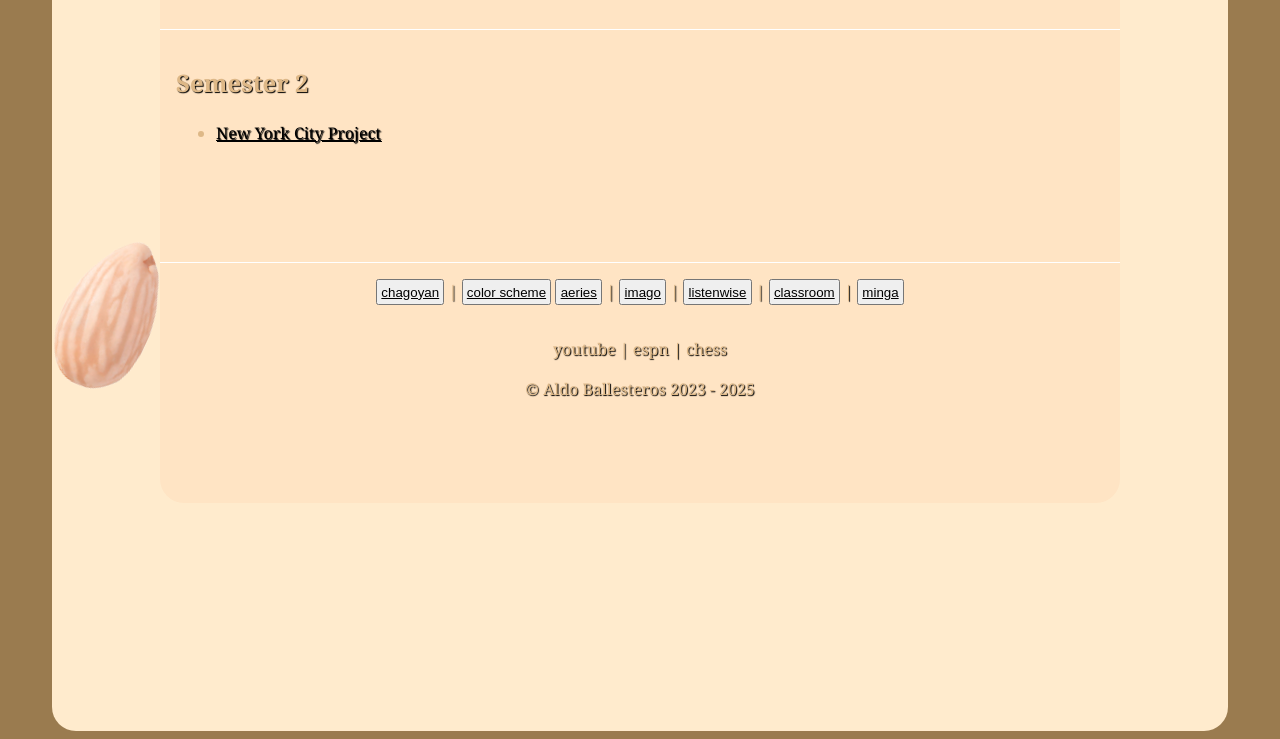
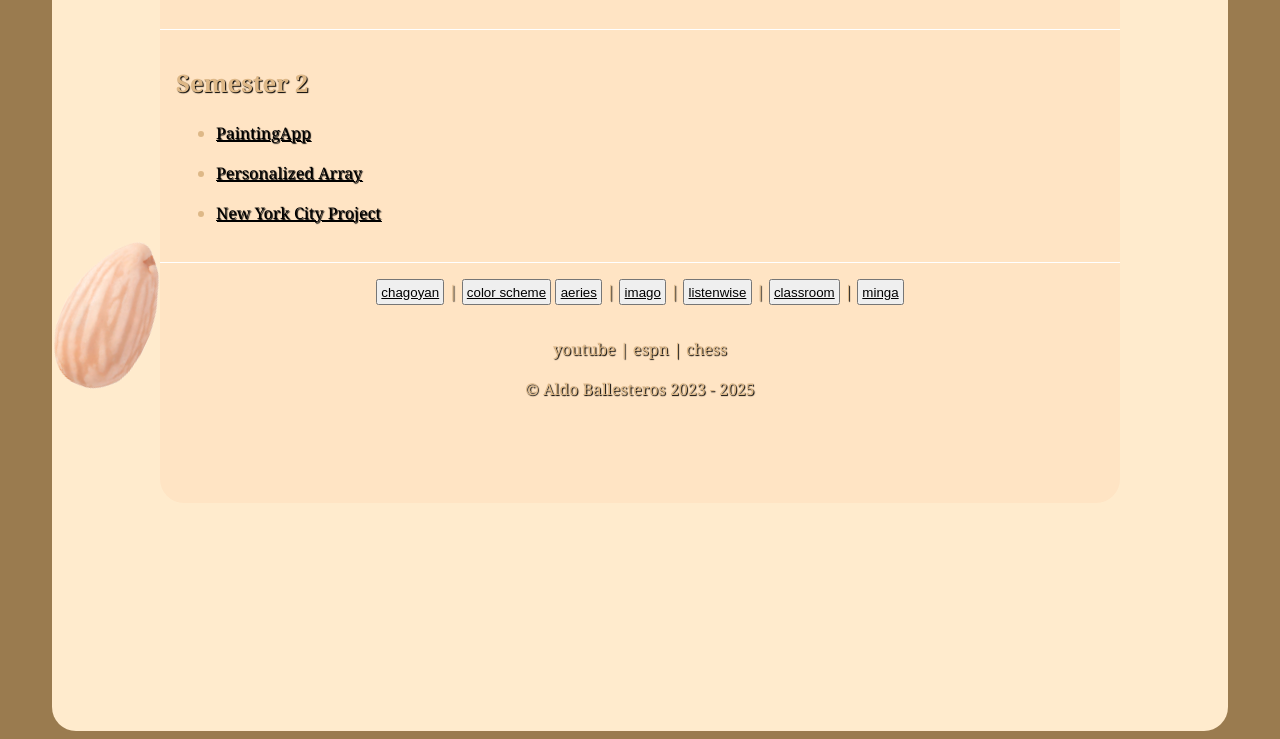
Before and after one commit to aballesteros23/aballesteros032024, a plain HTML site: page index.html in a window 1280 px wide. Shown: the part 2323-3062 px from the top of the page. Drawn offline with Linux system fonts and the light colour scheme.

Commit message:
Added assignments to Semeste 2

```diff
--- a/index.html
+++ b/index.html
@@ -262,6 +262,14 @@
             <section id="semester2" class="semester">
                <h2>Semester 2</h2>
                <a name="semester2">
+                <ul>
+                    <li><a href="Projects/paintingapp.html">PaintingApp</a></li>
+                </ul>
+                <ul>
+                    <li>
+                        <a href="Demos/Arrays/personalizedarrays.html">Personalized Array</a>
+                    </li>
+                </ul>
 
                 <ul>
                     <li><a href="Projects/CSCNYCProject/index.html">New York City Project</a></li>
```
